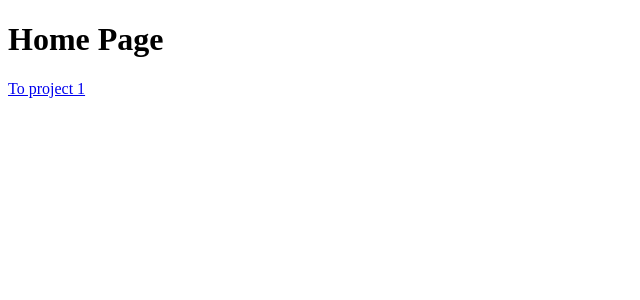
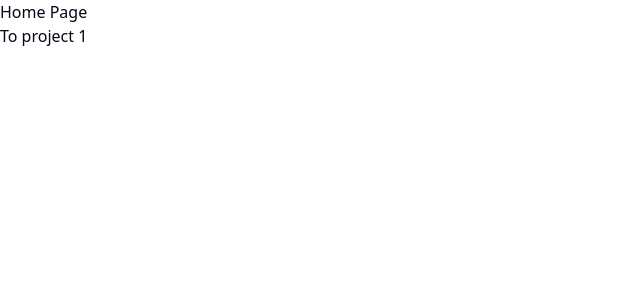
Before and after one commit to BarryCoding/vue-master-2024, a Vue app: page / in a window 1280 px wide. Shown: the top 300 px of the page, without its empty margins (0-640 px from the left). Built offline with nearby package versions, Linux system fonts and the light colour scheme.

Commit message:
03-01:✨setup: tailwind, shadcn-vue

```diff
--- /dev/null
+++ b/src/assets/index.css
@@ -0,0 +1,78 @@
+@tailwind base;
+@tailwind components;
+@tailwind utilities;
+
+@layer base {
+  :root {
+    --background: 0 0% 100%;
+    --foreground: 222.2 84% 4.9%;
+
+    --muted: 210 40% 96.1%;
+    --muted-foreground: 215.4 16.3% 46.9%;
+
+    --popover: 0 0% 100%;
+    --popover-foreground: 222.2 84% 4.9%;
+
+    --card: 0 0% 100%;
+    --card-foreground: 222.2 84% 4.9%;
+
+    --border: 214.3 31.8% 91.4%;
+    --input: 214.3 31.8% 91.4%;
+
+    --primary: 222.2 47.4% 11.2%;
+    --primary-foreground: 210 40% 98%;
+
+    --secondary: 210 40% 96.1%;
+    --secondary-foreground: 222.2 47.4% 11.2%;
+
+    --accent: 210 40% 96.1%;
+    --accent-foreground: 222.2 47.4% 11.2%;
+
+    --destructive: 0 84.2% 60.2%;
+    --destructive-foreground: 210 40% 98%;
+
+    --ring: 222.2 84% 4.9%;
+
+    --radius: 0.5rem;
+  }
+
+  .dark {
+    --background: 222.2 84% 4.9%;
+    --foreground: 210 40% 98%;
+
+    --muted: 217.2 32.6% 17.5%;
+    --muted-foreground: 215 20.2% 65.1%;
+
+    --popover: 222.2 84% 4.9%;
+    --popover-foreground: 210 40% 98%;
+
+    --card: 222.2 84% 4.9%;
+    --card-foreground: 210 40% 98%;
+
+    --border: 217.2 32.6% 17.5%;
+    --input: 217.2 32.6% 17.5%;
+
+    --primary: 210 40% 98%;
+    --primary-foreground: 222.2 47.4% 11.2%;
+
+    --secondary: 217.2 32.6% 17.5%;
+    --secondary-foreground: 210 40% 98%;
+
+    --accent: 217.2 32.6% 17.5%;
+    --accent-foreground: 210 40% 98%;
+
+    --destructive: 0 62.8% 30.6%;
+    --destructive-foreground: 210 40% 98%;
+
+    --ring: 212.7 26.8% 83.9%;
+  }
+}
+
+@layer base {
+  * {
+    @apply border-border;
+  }
+  body {
+    @apply bg-background text-foreground;
+  }
+}
--- /dev/null
+++ b/src/lib/utils.ts
@@ -0,0 +1,6 @@
+import { type ClassValue, clsx } from 'clsx'
+import { twMerge } from 'tailwind-merge'
+
+export function cn(...inputs: ClassValue[]) {
+  return twMerge(clsx(inputs))
+}
--- a/src/main.ts
+++ b/src/main.ts
@@ -1,3 +1,5 @@
+import './assets/index.css'
+
 import { createApp } from 'vue'
 import { createPinia } from 'pinia'
 
--- /dev/null
+++ b/tailwind.config.ts
@@ -0,0 +1,95 @@
+import type { Config } from 'tailwindcss'
+import tailwindcssAnimate from 'tailwindcss-animate'
+
+const config: Config = {
+  darkMode: ['class'],
+  safelist: ['dark'],
+  prefix: '',
+
+  content: [
+    './pages/**/*.{ts,tsx,vue}',
+    './components/**/*.{ts,tsx,vue}',
+    './app/**/*.{ts,tsx,vue}',
+    './src/**/*.{ts,tsx,vue}',
+  ],
+
+  theme: {
+    container: {
+      center: true,
+      padding: '2rem',
+      screens: {
+        '2xl': '1400px',
+      },
+    },
+    extend: {
+      colors: {
+        border: 'hsl(var(--border))',
+        input: 'hsl(var(--input))',
+        ring: 'hsl(var(--ring))',
+        background: 'hsl(var(--background))',
+        foreground: 'hsl(var(--foreground))',
+        primary: {
+          DEFAULT: 'hsl(var(--primary))',
+          foreground: 'hsl(var(--primary-foreground))',
+        },
+        secondary: {
+          DEFAULT: 'hsl(var(--secondary))',
+          foreground: 'hsl(var(--secondary-foreground))',
+        },
+        destructive: {
+          DEFAULT: 'hsl(var(--destructive))',
+          foreground: 'hsl(var(--destructive-foreground))',
+        },
+        muted: {
+          DEFAULT: 'hsl(var(--muted))',
+          foreground: 'hsl(var(--muted-foreground))',
+        },
+        accent: {
+          DEFAULT: 'hsl(var(--accent))',
+          foreground: 'hsl(var(--accent-foreground))',
+        },
+        popover: {
+          DEFAULT: 'hsl(var(--popover))',
+          foreground: 'hsl(var(--popover-foreground))',
+        },
+        card: {
+          DEFAULT: 'hsl(var(--card))',
+          foreground: 'hsl(var(--card-foreground))',
+        },
+      },
+      borderRadius: {
+        xl: 'calc(var(--radius) + 4px)',
+        lg: 'var(--radius)',
+        md: 'calc(var(--radius) - 2px)',
+        sm: 'calc(var(--radius) - 4px)',
+      },
+      keyframes: {
+        'accordion-down': {
+          from: { height: '0' },
+          to: { height: 'var(--radix-accordion-content-height)' },
+        },
+        'accordion-up': {
+          from: { height: 'var(--radix-accordion-content-height)' },
+          to: { height: '0' },
+        },
+        'collapsible-down': {
+          from: { height: '0' },
+          to: { height: 'var(--radix-collapsible-content-height)' },
+        },
+        'collapsible-up': {
+          from: { height: 'var(--radix-collapsible-content-height)' },
+          to: { height: '0' },
+        },
+      },
+      animation: {
+        'accordion-down': 'accordion-down 0.2s ease-out',
+        'accordion-up': 'accordion-up 0.2s ease-out',
+        'collapsible-down': 'collapsible-down 0.2s ease-in-out',
+        'collapsible-up': 'collapsible-up 0.2s ease-in-out',
+      },
+    },
+  },
+  plugins: [tailwindcssAnimate],
+}
+
+export default config
--- a/tsconfig.app.json
+++ b/tsconfig.app.json
@@ -5,7 +5,8 @@
     "src/**/*",
     "src/**/*.vue",
     "typed-router.d.ts",
-    "database/types.ts"
+    "database/types.ts",
+    "tailwind.config.ts"
   ],
   "exclude": ["src/**/__tests__/*"],
   "compilerOptions": {
--- a/vite.config.ts
+++ b/vite.config.ts
@@ -5,9 +5,16 @@
 import VueRouter from 'unplugin-vue-router/vite'
 import vueDevTools from 'vite-plugin-vue-devtools'
 
-// https://vite.dev/config/
+import autoprefixer from 'autoprefixer'
+import tailwind from 'tailwindcss'
+
 export default defineConfig({
   plugins: [VueRouter(), vue(), vueDevTools()],
+  css: {
+    postcss: {
+      plugins: [tailwind(), autoprefixer()],
+    },
+  },
   resolve: {
     alias: {
       '@': fileURLToPath(new URL('./src', import.meta.url)),
```
Also changed, not shown: package.json (+10 -1 lines), components.json (added), 1 other file (tests, documents, lock files or other folders).
